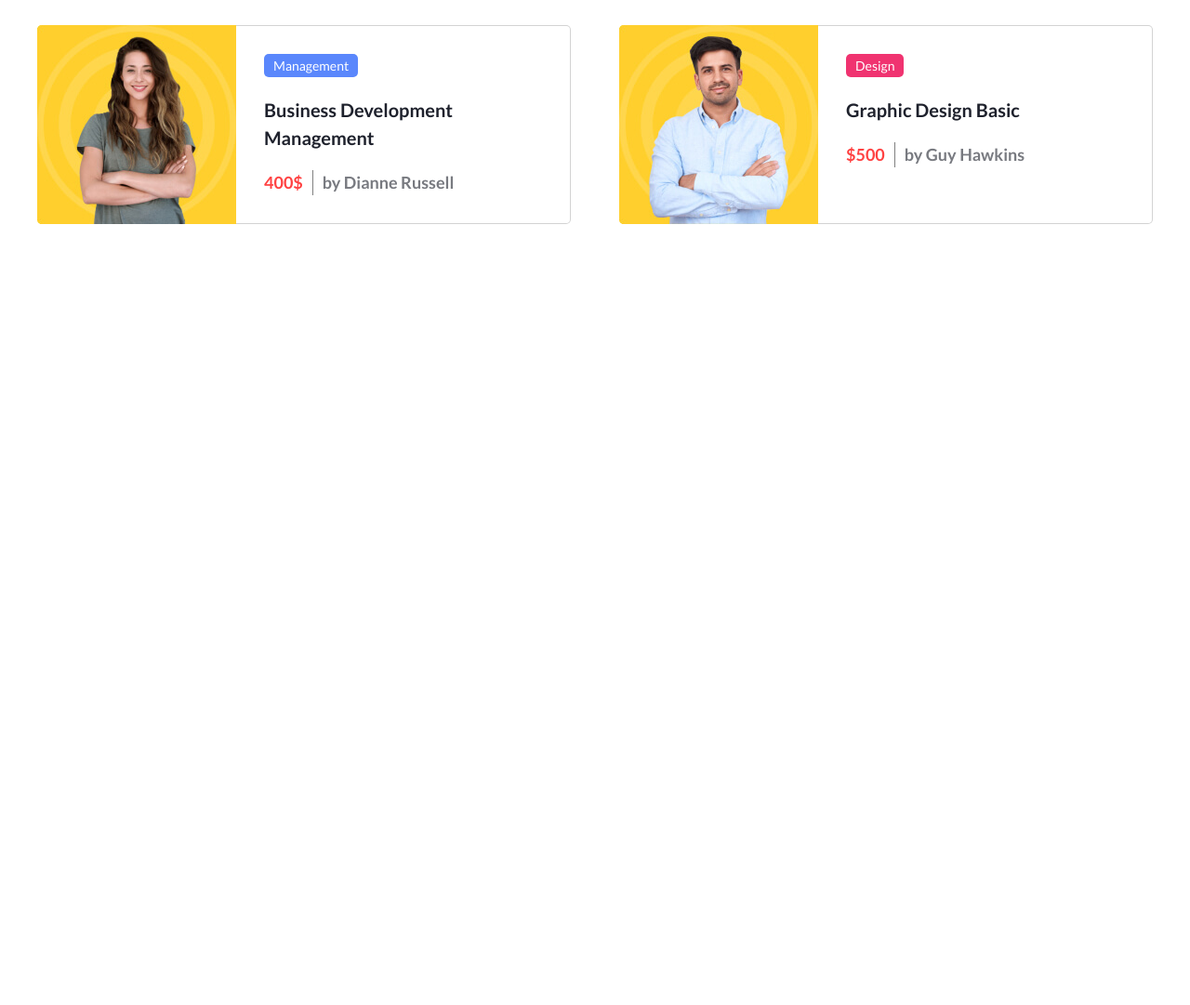
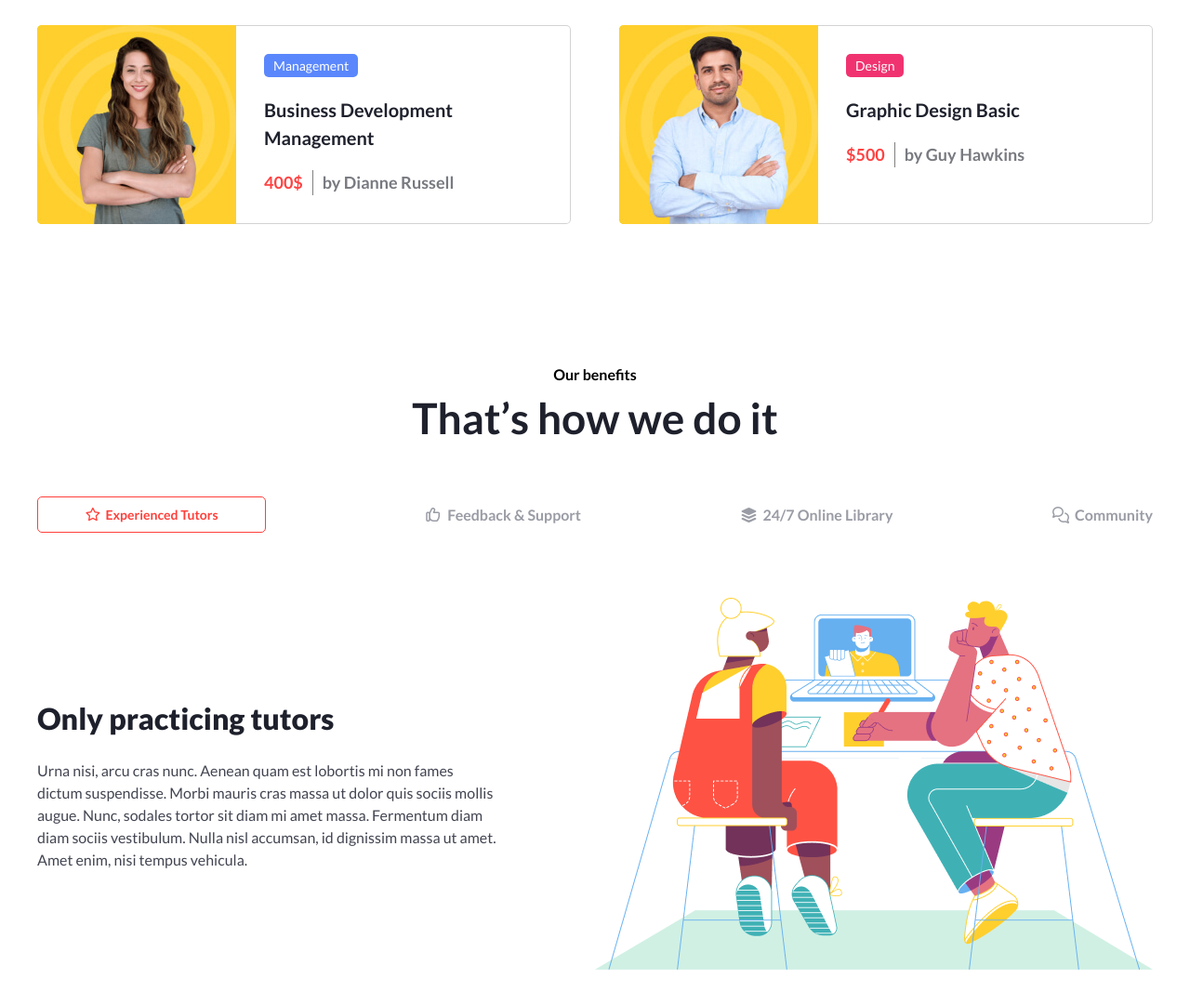
Before and after one commit to Faridun-07/Group-project-3, a website: page index.html in a window 1280 px wide. Shown: the part 2386-3467 px from the top of the page at 93% size. Before the commit the page ends 2677 px from the top, so only its background shows below. Drawn offline with nearby package versions, Linux system fonts and the light colour scheme; files that its build step writes are made by us from their sources.

Commit message:
Add section 4

```diff
--- a/index.html
+++ b/index.html
@@ -194,6 +194,34 @@
         </div>
         </div>
     </section>
+    <section class="max-w-300 m-auto flex flex-col gap-[50px] p-[50px_15px] lg:p-[100px_0]">
+          <div class="flex flex-col items-center">
+                <h1 class="font-bold">Our benefits</h1>
+                <h1 class="text-[#1E212C] font-bold lg:text-[46px] text-[20px]">That’s how we do it</h1>
+            </div>
+            <div class="flex flex-col gap-[20px] items-center lg:flex-row lg:justify-between">
+                <button class="flex items-center gap-[5px] text-[#FF3F3A] border-[1px] border-[#FF3F3A] font-bold text-[14px] p-[8px_50px] rounded-[5px]"><i class="fa-regular fa-star" style="color:#FF3F3A;"></i> Experienced Tutors</button>
+                <div class="flex items-center gap-[5px]">
+                    <i class="fa-regular fa-thumbs-up" style="color:#9A9CA5;"></i>
+                    <p class="font-bold text-[#9A9CA5]">Feedback & Support</p>
+                </div>
+                <div class="flex items-center gap-[5px]">
+                    <i class="fa-solid fa-layer-group" style="color:#9A9CA5;"></i>
+                    <p class="font-bold text-[#9A9CA5]">24/7 Online Library</p>
+                </div>
+                  <div class="flex items-center gap-[5px]">
+                    <i class="fa-regular fa-comments" style="color:#9A9CA5;"></i>
+                    <p class="font-bold text-[#9A9CA5]">Community</p>
+                </div>
+            </div>
+            <div class="flex flex-col gap-[30px] lg:flex-row lg:justify-between lg:items-center">
+                <aside class="flex flex-col gap-[20px]">
+                    <h1 class="text-[32px] text-[#1E212C] font-black">Only practicing tutors</h1>
+                    <p class="text-[#424551] lg:w-[495px]">Urna nisi, arcu cras nunc. Aenean quam est lobortis mi non fames dictum suspendisse. Morbi mauris cras massa ut dolor quis sociis mollis augue. Nunc, sodales tortor sit diam mi amet massa. Fermentum diam diam sociis vestibulum. Nulla nisl accumsan, id dignissim massa ut amet. Amet enim, nisi tempus vehicula.</p>
+                </aside>
+                <img src="./src/Faridunimg/illustration2F.png" alt="">
+            </div>
+    </section>
   </main>
   <footer></footer>
 </body>
```
Also changed, not shown: src/Faridunimg/illustration2F.png (added).
